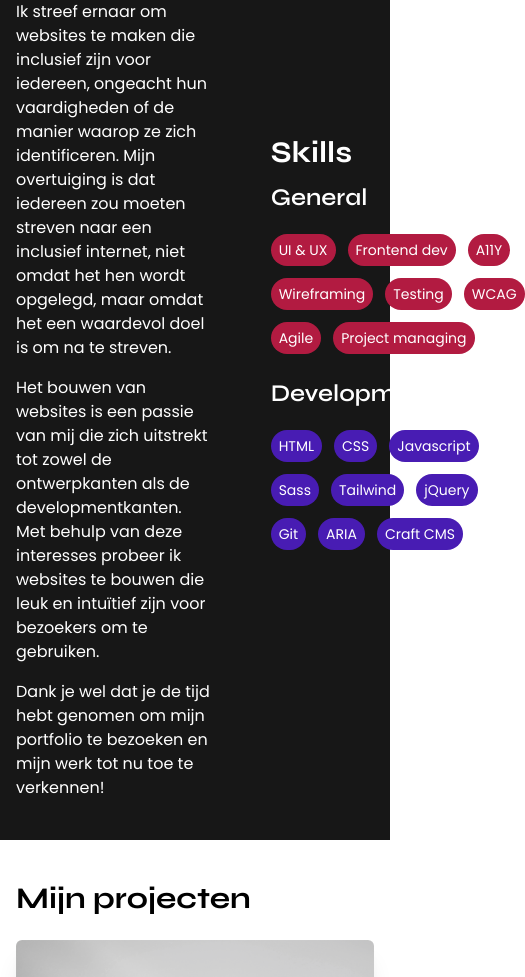
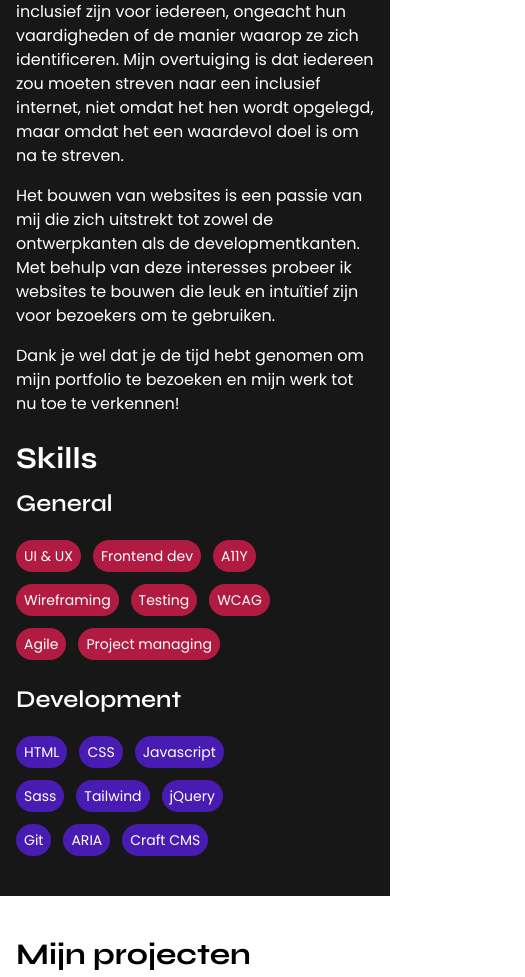
Before and after one commit to Rednas140/portfolio_v2.1, a Next.js app: page / in a window 390 px wide. Shown: the part 1020-1997 px from the top of the page, 525 px wide, since content can reach past the window. Built offline with nearby package versions, Linux system fonts and the light colour scheme.

Commit message:
feat: added functionality for animations

```diff
--- a/app/components/atoms/Chip.tsx
+++ b/app/components/atoms/Chip.tsx
@@ -1,11 +1,34 @@
-export default function Chip({ type, content }: any) {
+"use client";
+import React, { forwardRef } from "react";
+import { motion } from "motion/react";
+
+type ChipProps = {
+  type: "primary" | "secondary";
+  content: string;
+  className?: string;
+};
+
+const Chip = forwardRef<HTMLSpanElement, ChipProps>(function Chip(
+  { type, content, className = "" },
+  ref,
+) {
   let chipClasses: string =
     "inline-block py-1.5 px-2 text-sm rounded-full lg:py-2 lg:px-3 font-poppins ";
 
-  if (type == "primary") {
+  if (type === "primary") {
     chipClasses = chipClasses + "bg-purple-600";
-  } else if (type == "secondary") {
+  } else if (type === "secondary") {
     chipClasses = chipClasses + "bg-pink-600";
   }
-  return <span className={chipClasses}>{content}</span>;
-}
+
+  return (
+    <span ref={ref} className={`${chipClasses} ${className}`.trim()}>
+      {content}
+    </span>
+  );
+});
+
+const MotionChip = motion.create(Chip, { forwardMotionProps: true });
+
+export { MotionChip };
+export default Chip;
--- a/app/components/atoms/Heading.tsx
+++ b/app/components/atoms/Heading.tsx
@@ -1,14 +1,17 @@
+"use client";
+import React, { forwardRef } from "react";
+import { motion } from "motion/react";
+
 type HeadingProps = {
   as?: "h1" | "h2" | "h3" | "h4" | "h5" | "h6";
   children: React.ReactNode;
   className?: string;
 };
 
-export default function Heading({
-  as = "h2",
-  children,
-  className = "",
-}: HeadingProps) {
+const Heading = forwardRef<HTMLHeadingElement, HeadingProps>(function Heading(
+  { as = "h2", children, className = "" },
+  ref,
+) {
   const Component = as;
 
   const styles: Record<typeof as, string> = {
@@ -21,6 +24,13 @@ export default function Heading({
   };
 
   return (
-    <Component className={`${styles[as]} ${className} `}>{children}</Component>
+    <Component ref={ref} className={`${styles[as]} ${className} `}>
+      {children}
+    </Component>
   );
-}
+});
+
+const MotionHeading = motion.create(Heading, { forwardMotionProps: true });
+
+export { MotionHeading };
+export default Heading;
--- a/app/components/molecules/AboutContent.tsx
+++ b/app/components/molecules/AboutContent.tsx
@@ -1,27 +1,57 @@
-import Heading from "../atoms/Heading";
+"use client";
+import { motion, stagger } from "motion/react";
+import { MotionHeading } from "../atoms/Heading";
+
+const list = {
+  visible: {
+    opacity: 1,
+    transition: {
+      when: "beforeChildren",
+      delayChildren: stagger(0.1),
+    },
+  },
+  hidden: {
+    opacity: 0,
+    transition: {
+      when: "afterChildren",
+    },
+  },
+};
+
+const item = {
+  visible: { opacity: 1, x: 0 },
+  hidden: { opacity: 0, x: -20 },
+};
 
 export default function AboutContent() {
   return (
-    <div className="col-span-7 max-w-2xl flex flex-col gap-4 md:gap-6">
-      <Heading as="h2">Iets over mij</Heading>
-      <p>Hoi, ik ben Sander Verhoeven.</p>
-      <p>
+    <motion.div
+      initial="hidden"
+      whileInView="visible"
+      variants={list}
+      className="md:col-span-7 max-w-2xl flex flex-col gap-4 md:gap-6"
+    >
+      <MotionHeading variants={item} as="h2">
+        Iets over mij
+      </MotionHeading>
+      <motion.p variants={item}>Hoi, ik ben Sander Verhoeven.</motion.p>
+      <motion.p variants={item}>
         Ik streef ernaar om websites te maken die inclusief zijn voor iedereen,
         ongeacht hun vaardigheden of de manier waarop ze zich identificeren.
         Mijn overtuiging is dat iedereen zou moeten streven naar een inclusief
         internet, niet omdat het hen wordt opgelegd, maar omdat het een
         waardevol doel is om na te streven.
-      </p>
-      <p>
+      </motion.p>
+      <motion.p variants={item}>
         Het bouwen van websites is een passie van mij die zich uitstrekt tot
         zowel de ontwerpkanten als de developmentkanten. Met behulp van deze
         interesses probeer ik websites te bouwen die leuk en intuïtief zijn voor
         bezoekers om te gebruiken.
-      </p>
-      <p>
+      </motion.p>
+      <motion.p variants={item}>
         Dank je wel dat je de tijd hebt genomen om mijn portfolio te bezoeken en
         mijn werk tot nu toe te verkennen!
-      </p>
-    </div>
+      </motion.p>
+    </motion.div>
   );
 }
--- a/app/components/molecules/HeaderContent.tsx
+++ b/app/components/molecules/HeaderContent.tsx
@@ -1,6 +1,6 @@
 "use client";
 import Button from "../atoms/Button";
-import Heading from "../atoms/Heading";
+import { MotionHeading } from "../atoms/Heading";
 import { motion, stagger } from "motion/react";
 
 const list = {
@@ -32,11 +32,9 @@ export default function HeaderContent() {
       variants={list}
       className="flex flex-col items-start gap-6 lg:w-155"
     >
-      <motion.div variants={item}>
-        <Heading as="h1" className="w-75 lg:w-120">
-          Hoi hoi, ik ben Sander Verhoeven
-        </Heading>
-      </motion.div>
+      <MotionHeading variants={item} as="h1" className="w-75 lg:w-120">
+        Hoi hoi, ik ben Sander Verhoeven
+      </MotionHeading>
       <motion.p variants={item}>
         Een junior developer met een passie voor inclusive design en
         development. Wonende in Papendrecht, Zuid-holland.
--- a/app/components/molecules/Skills.tsx
+++ b/app/components/molecules/Skills.tsx
@@ -1,51 +1,153 @@
-import Chip from "../atoms/Chip";
-import Heading from "../atoms/Heading";
+"use client";
+import { motion, stagger } from "motion/react";
+import { MotionChip } from "../atoms/Chip";
+import { MotionHeading } from "../atoms/Heading";
+
+const list = {
+  visible: {
+    opacity: 1,
+    transition: {
+      when: "beforeChildren",
+      delayChildren: stagger(0.1),
+    },
+  },
+  hidden: {
+    opacity: 0,
+    transition: {
+      when: "afterChildren",
+    },
+  },
+};
+
+const item = {
+  visible: { opacity: 1, x: 0 },
+  hidden: { opacity: 0, x: 20 },
+};
 
 export default function Skills() {
   return (
-    <div className="flex flex-col col-span-4 col-start-9 gap-3 lg:gap-6 items-start">
-      <Heading as="h2">Skills</Heading>
+    <motion.div
+      initial="hidden"
+      whileInView="visible"
+      variants={list}
+      className="flex flex-col md:col-span-5 lg:col-span-4 lg:col-start-9 gap-3 lg:gap-6 items-start"
+    >
+      <MotionHeading variants={item} as="h2">
+        Skills
+      </MotionHeading>
       <div className="flex flex-col gap-6 md:gap-9 items-start">
         <div className="flex flex-col gap-5 items-start">
-          <Heading as="h3">General</Heading>
-          <div className="flex flex-col gap-y-3 items-start">
-            <div className="flex flex-row gap-3 items-start">
-              <Chip type="secondary" content="UI & UX"></Chip>
-              <Chip type="secondary" content="Frontend dev"></Chip>
-              <Chip type="secondary" content="A11Y"></Chip>
-            </div>
-            <div className="flex flex-row gap-3 items-start">
-              <Chip type="secondary" content="Wireframing"></Chip>
-              <Chip type="secondary" content="Testing"></Chip>
-              <Chip type="secondary" content="WCAG"></Chip>
-            </div>
-            <div className="flex flex-row gap-3 items-start">
-              <Chip type="secondary" content="Agile"></Chip>
-              <Chip type="secondary" content="Project managing"></Chip>
-            </div>
-          </div>
+          <MotionHeading variants={item} as="h3">
+            General
+          </MotionHeading>
+          <ul className="flex flex-col gap-y-3 items-start">
+            <li className="flex flex-row gap-3 items-start">
+              <MotionChip
+                variants={item}
+                type="secondary"
+                content="UI & UX"
+              ></MotionChip>
+              <MotionChip
+                variants={item}
+                type="secondary"
+                content="Frontend dev"
+              ></MotionChip>
+              <MotionChip
+                variants={item}
+                type="secondary"
+                content="A11Y"
+              ></MotionChip>
+            </li>
+            <li className="flex flex-row gap-3 items-start">
+              <MotionChip
+                variants={item}
+                type="secondary"
+                content="Wireframing"
+              ></MotionChip>
+              <MotionChip
+                variants={item}
+                type="secondary"
+                content="Testing"
+              ></MotionChip>
+              <MotionChip
+                variants={item}
+                type="secondary"
+                content="WCAG"
+              ></MotionChip>
+            </li>
+            <li className="flex flex-row gap-3 items-start">
+              <MotionChip
+                variants={item}
+                type="secondary"
+                content="Agile"
+              ></MotionChip>
+              <MotionChip
+                variants={item}
+                type="secondary"
+                content="Project managing"
+              ></MotionChip>
+            </li>
+          </ul>
         </div>
         <div className="flex flex-col gap-5 items-start">
-          <Heading as="h3">Development</Heading>
-          <div className="flex flex-col gap-y-3 items-start">
-            <div className="flex flex-row gap-3 items-start">
-              <Chip type="primary" content="HTML"></Chip>
-              <Chip type="primary" content="CSS"></Chip>
-              <Chip type="primary" content="Javascript"></Chip>
-            </div>
-            <div className="flex flex-row gap-3 items-start">
-              <Chip type="primary" content="Sass"></Chip>
-              <Chip type="primary" content="Tailwind"></Chip>
-              <Chip type="primary" content="jQuery"></Chip>
-            </div>
-            <div className="flex flex-row gap-3 items-start">
-              <Chip type="primary" content="Git"></Chip>
-              <Chip type="primary" content="ARIA"></Chip>
-              <Chip type="primary" content="Craft CMS"></Chip>
-            </div>
-          </div>
+          <MotionHeading variants={item} as="h3">
+            Development
+          </MotionHeading>
+          <ul className="flex flex-col gap-y-3 items-start">
+            <li className="flex flex-row gap-3 items-start">
+              <MotionChip
+                variants={item}
+                type="primary"
+                content="HTML"
+              ></MotionChip>
+              <MotionChip
+                variants={item}
+                type="primary"
+                content="CSS"
+              ></MotionChip>
+              <MotionChip
+                variants={item}
+                type="primary"
+                content="Javascript"
+              ></MotionChip>
+            </li>
+            <li className="flex flex-row gap-3 items-start">
+              <MotionChip
+                variants={item}
+                type="primary"
+                content="Sass"
+              ></MotionChip>
+              <MotionChip
+                variants={item}
+                type="primary"
+                content="Tailwind"
+              ></MotionChip>
+              <MotionChip
+                variants={item}
+                type="primary"
+                content="jQuery"
+              ></MotionChip>
+            </li>
+            <li className="flex flex-row gap-3 items-start">
+              <MotionChip
+                variants={item}
+                type="primary"
+                content="Git"
+              ></MotionChip>
+              <MotionChip
+                variants={item}
+                type="primary"
+                content="ARIA"
+              ></MotionChip>
+              <MotionChip
+                variants={item}
+                type="primary"
+                content="Craft CMS"
+              ></MotionChip>
+            </li>
+          </ul>
         </div>
       </div>
-    </div>
+    </motion.div>
   );
 }
--- a/app/components/organisms/About.tsx
+++ b/app/components/organisms/About.tsx
@@ -4,7 +4,7 @@ import Skills from "../molecules/Skills";
 export default function About() {
   return (
     <section
-      className="grid grid-cols-12 bg-neutral-900 text-white justify-between items-center gap-6 py-10 px-4 md:px-12 lg:py-18 lg:px-28 xl:py-24 xl:px-53 lg:min-h-screen"
+      className="grid md:grid-cols-12 bg-neutral-900 text-white justify-between items-center gap-6 py-10 px-4 md:px-12 lg:py-18 lg:px-28 xl:py-24 xl:px-53 lg:min-h-screen"
       id="about"
     >
       <AboutContent></AboutContent>
```
